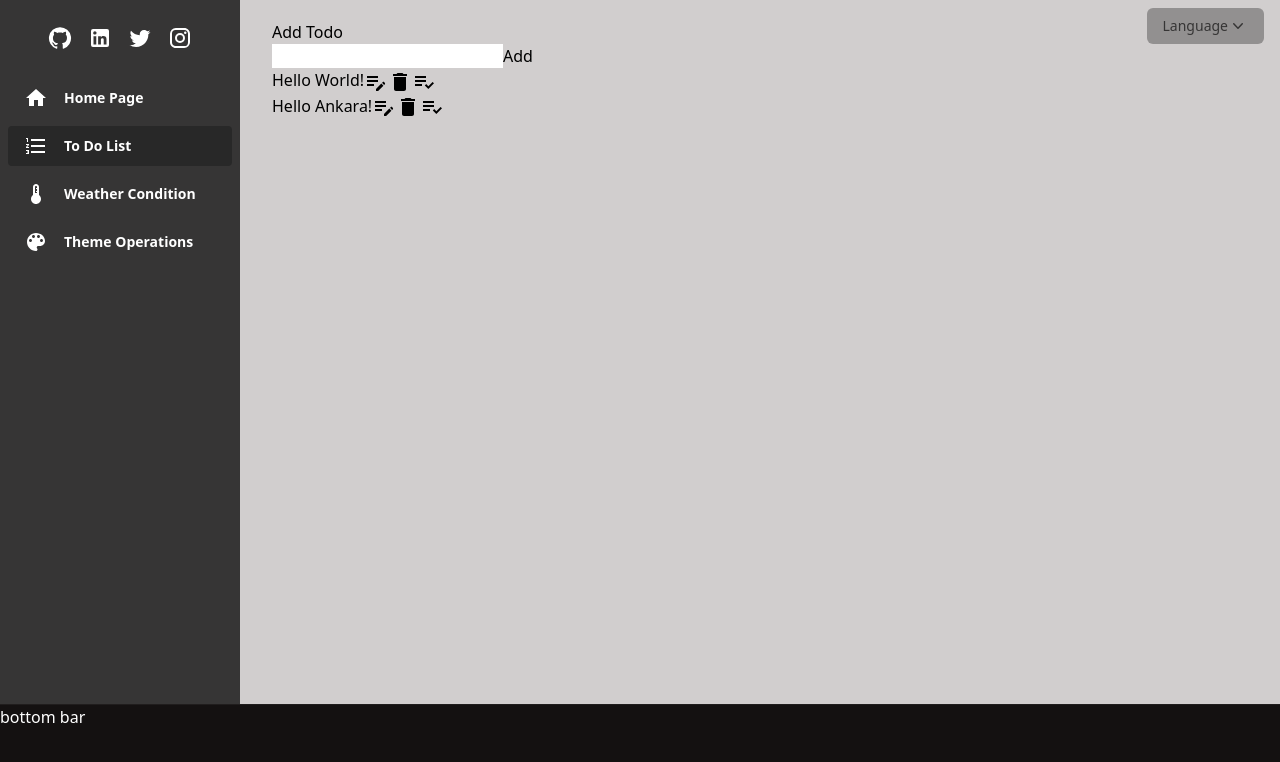
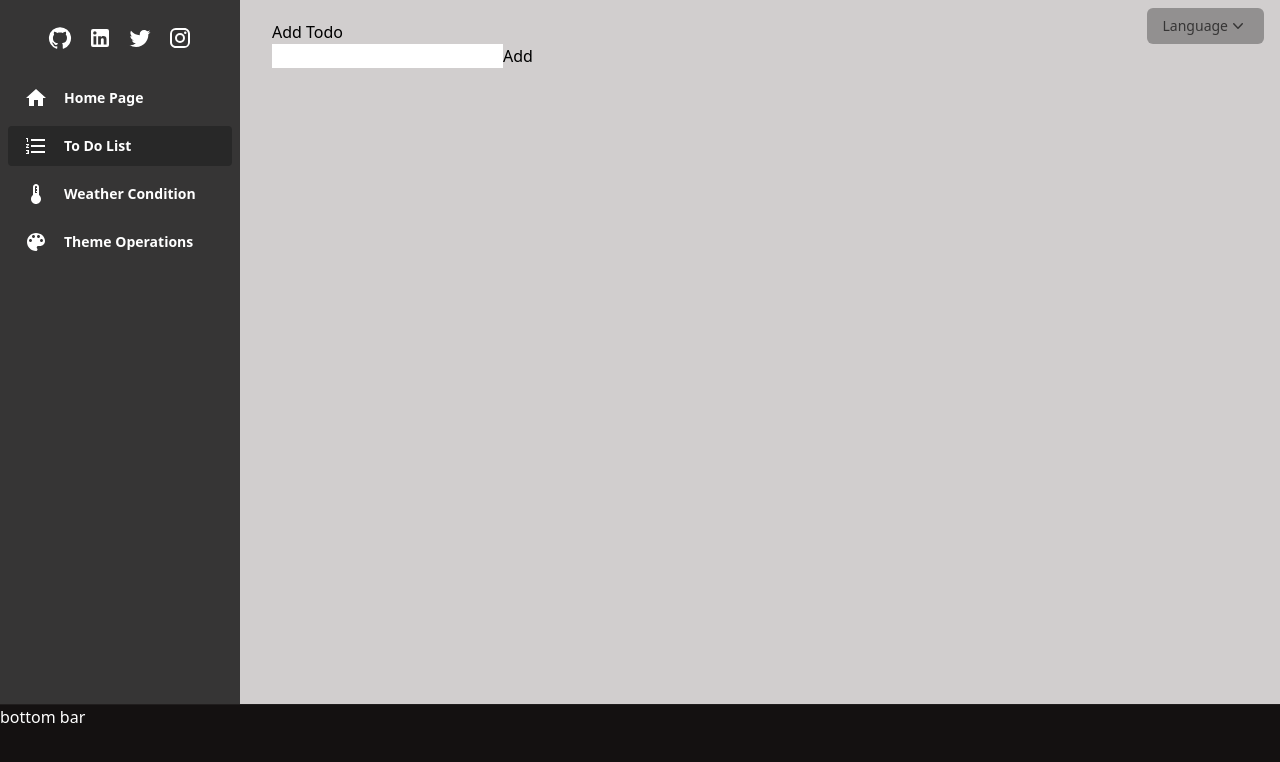
Before and after one commit to aliergul/react-milestone, a React (Create React App) app: page /todo in a window 1280 px wide. Shown: the top 762 px of the page. Built offline with nearby package versions, Linux system fonts and the light colour scheme.

Commit message:
Displaying todos for their status,line-through or not

```diff
--- a/src/pages/Todo/ListTodo.js
+++ b/src/pages/Todo/ListTodo.js
@@ -30,10 +30,9 @@ const ListTodo = () => {
   };
   const handleMarkTodo = (id) => {
     setSelectedId(id);
-    dispatch(markToDo(selectedTodo));
+    dispatch(markToDo({ id }));
   };
   const selectedTodo = todoList.find((todo) => todo.id === selectedId);
-  console.log("selected todo: ", selectedTodo);
   return (
     <div className="text-black">
       {editModalOpen && selectedTodo && (
@@ -52,10 +51,14 @@ const ListTodo = () => {
       }
 
       <ul>
-        {todoList.map(({ id, content }) => {
+        {todoList.map(({ id, content, status }) => {
           return (
             <li key={id}>
-              <span>{content}</span>
+              {status === true ? (
+                <span className="line-through">{content}</span>
+              ) : (
+                <span>{content}</span>
+              )}
               <span
                 className="cursor-pointer"
                 onClick={() => handleEditTask(id)}
--- a/src/pages/Weather/Weather.js
+++ b/src/pages/Weather/Weather.js
@@ -27,7 +27,7 @@ function Weather() {
         setCurrentWeather({ city: searchData.label, ...weatherResponse });
         setForecast({ city: searchData.label, ...forecastResponse });
       })
-      .catch((err) => console.log(err));
+      .catch(() => {});
   };
   return (
     <div className="max-w-3xl m-5 mx-auto rounded-md grid gap-5">
--- a/src/store/todoService/todoSlice.js
+++ b/src/store/todoService/todoSlice.js
@@ -3,10 +3,7 @@ import { createSlice } from "@reduxjs/toolkit";
 export const todoSlice = createSlice({
   name: "toDo",
   initialState: {
-    todoList: [
-      { id: 1, content: "Hello World!", status: 0 }, //incompleted
-      { id: 2, content: "Hello Ankara!", status: 1 }, //completed
-    ],
+    todoList: [],
   },
   reducers: {
     addToDo: (state, action) => {
@@ -27,11 +24,16 @@ export const todoSlice = createSlice({
         return task.id === action.payload.id ? action.payload : task;
       });
     },
-    markToDo: (state) => {
-      let { todoList } = state;
-      state.todoList = todoList.map((task) => {
-        return { ...task, status: !task.status };
+    markToDo: (state, action) => {
+      const { id } = action.payload;
+      const updatedList = state.todoList.map((task) => {
+        if (task.id === id) {
+          return { ...task, status: !task.status };
+        } else {
+          return task;
+        }
       });
+      state.todoList = updatedList;
     },
   },
 });
--- a/src/style.css
+++ b/src/style.css
@@ -1139,6 +1139,15 @@ html,
   color: rgb(0 0 0 / var(--tw-text-opacity));
 }
 
+.text-red-800 {
+  --tw-text-opacity: 1;
+  color: rgb(153 27 27 / var(--tw-text-opacity));
+}
+
+.line-through {
+  text-decoration-line: line-through;
+}
+
 .opacity-0 {
   opacity: 0;
 }
```
